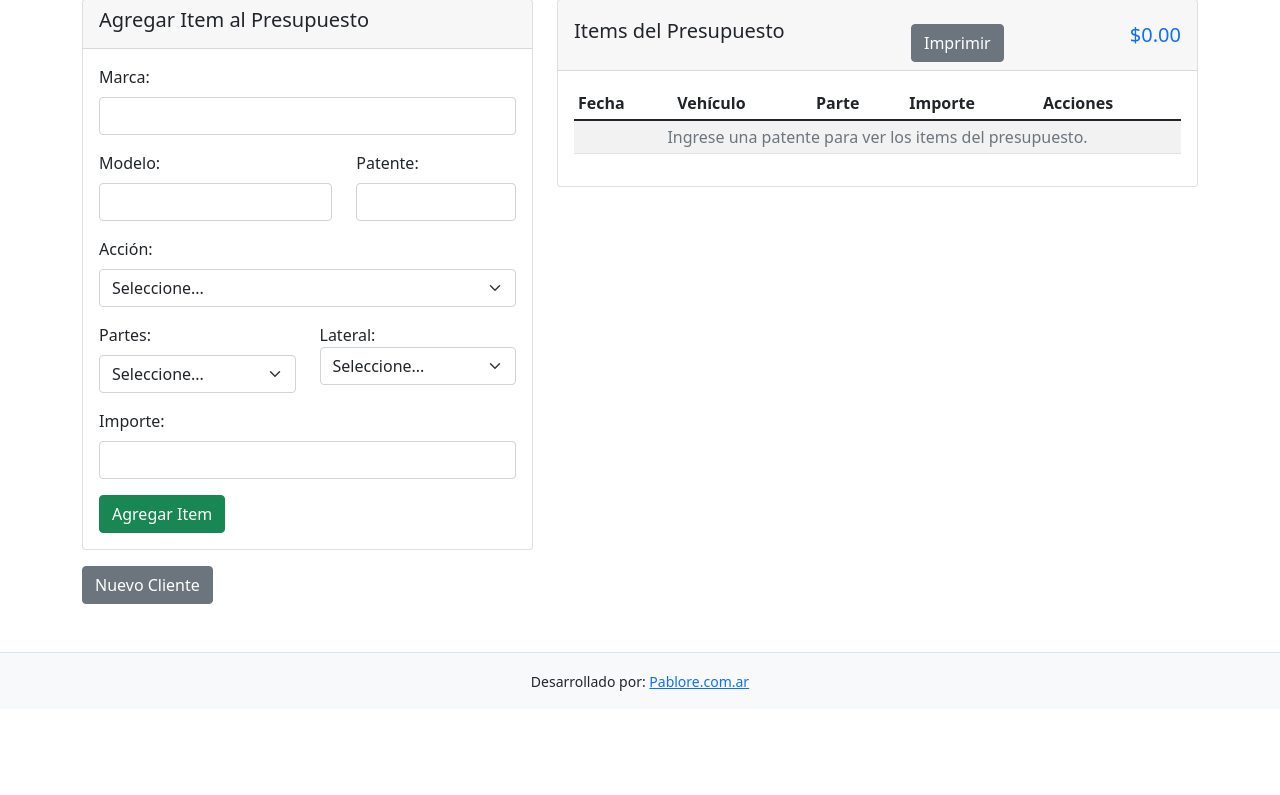
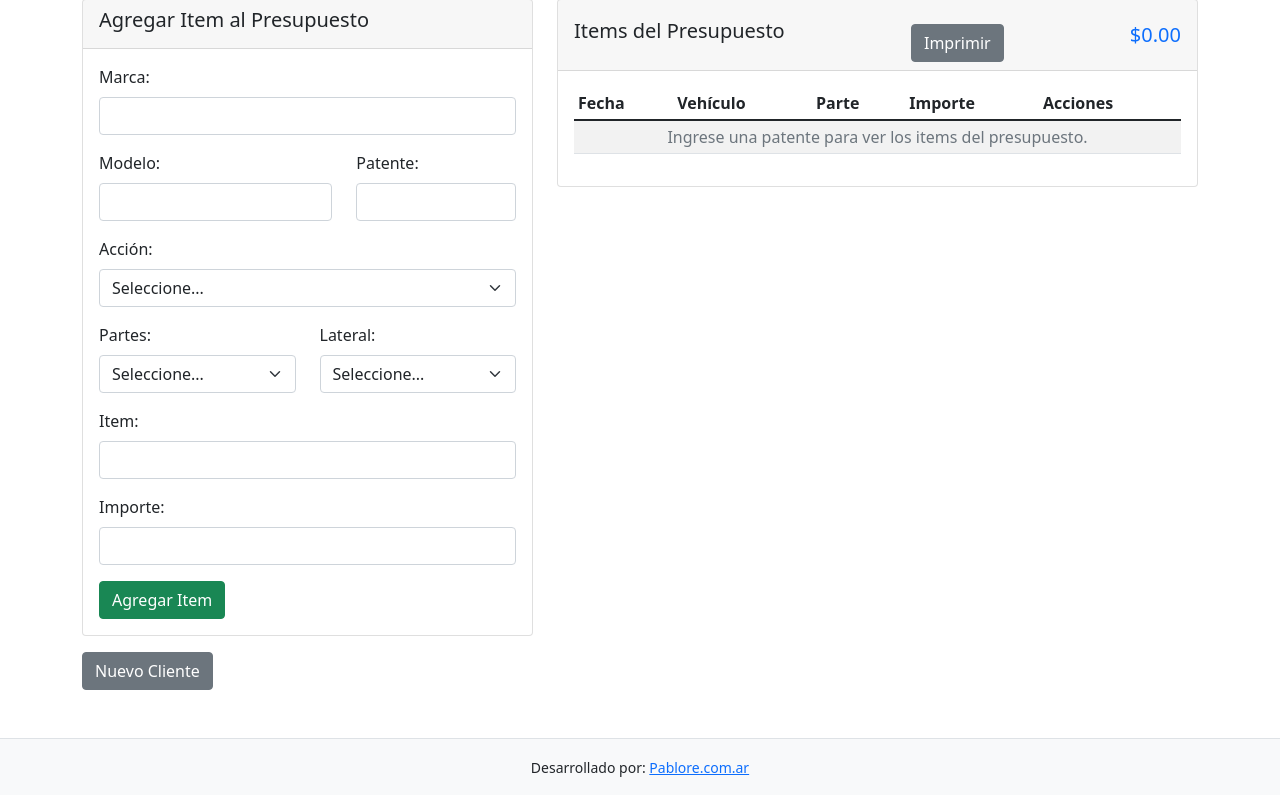
Before and after one commit to pablogre/cira, a Flask app: template templates/presupuesto.html in a window 1280 px wide. Shown: the part 343-1138 px from the top of the page. Before the commit the page ends 1034 px from the top, so only its background shows below. Run offline with Flask 3, Linux system fonts and the light colour scheme; the template is opened without the code that fills it, so the values that code supplies are empty; some libraries are stand-ins or nearby versions.

Commit message:
final con todos los cambios solicitados

```diff
--- a/app.py
+++ b/app.py
@@ -450,7 +450,11 @@ def agregar_item():
         if not datos:
             return jsonify({'success': False, 'error': 'No se recibieron datos JSON'}), 400
 
-        campos_requeridos = ['id_cli', 'marca', 'modelo', 'patente', 'accion', 'partes', 'importe']
+        # Si item no está vacío, reemplaza el valor de partes
+        if datos.get('item'):
+            datos['partes'] = datos['item']
+
+        campos_requeridos = ['id_cli', 'marca', 'modelo', 'patente', 'accion', 'partes']
         for campo in campos_requeridos:
             if not datos.get(campo):
                 return jsonify({'success': False, 'error': f'Campo {campo} es requerido'}), 400
--- a/templates/index.html
+++ b/templates/index.html
@@ -59,7 +59,7 @@
 
                     <div class="mb-3">
                         <label for="email" class="form-label">Email:</label>
-                        <input type="email" class="form-control" id="email" name="email" required>
+                        <input type="email" class="form-control" id="email" name="email">
                     </div>
 
                     <button type="submit" class="btn btn-primary">Continuar al Presupuesto</button>
--- a/templates/presupuesto.html
+++ b/templates/presupuesto.html
@@ -56,17 +56,18 @@
                         <label for="accion" class="form-label">Acción:</label>
                         <select class="form-select" name="accion" id="accion" required>
                             <option value="">Seleccione...</option>
-                            <option value="Desarrollar">Desarrollar</option>
-                            <option value="Desarrollar y Pintar">Desarrollar y Pintar</option>
+                            <option value="Desarrollar">Desabollar</option>
+                            <option value="Desarrollar y Pintar">Desabollar y Pintar</option>
                             <option value="Cambiar">Cambiar</option>
                             <option value="Cambiar y Pintar">Cambiar y Pintar</option>
+                            <option value="Reparar y Pintar">Reparar y Pintar</option>
                             <option value="Pintar">Pintar</option>
                         </select>
                     </div>
                     <div class="row">
                         <div class="col-md-6 mb-3">
                             <label for="partes" class="form-label">Partes:</label>
-                            <select class="form-select" name="partes" id="partes" required>
+                            <select class="form-select" name="partes" id="partes">
                                 <option value="">Seleccione...</option>
                                 <option value="Baúl / Tapa de baúl">Baúl / Tapa de baúl</option>
                                 <option value="Burlete Puerta delantera">Burlete Puerta delantera</option>
@@ -114,8 +115,7 @@
                                 <option value="Zócalo">Zócalo</option>
                             </select>
                         </div>
-
-                        <div class="col-md-6 mb-3>
+                        <div class="col-md-6 mb-3">
                             <label for="lateral" class="form-label">Lateral:</label>
                             <select class="form-select" name="lateral" id="lateral">
                                 <option value="">Seleccione...</option>
@@ -125,8 +125,12 @@
                         </div>
                     </div>
                     <div class="mb-3">
+                        <label for="marca" class="form-label">Item:</label>
+                        <input type="text" class="form-control uppercase" name="item" id="item">
+                    </div>
+                    <div class="mb-3">
                         <label for="importe" class="form-label">Importe:</label>
-                        <input type="number" class="form-control" name="importe" id="importe" step="1000" min="0" required>
+                        <input type="number" class="form-control" name="importe" id="importe" step="1000" min="0">
                     </div>
 
                     <button type="submit" class="btn btn-success">Agregar Item</button>
@@ -331,7 +335,11 @@ function manejarEnvioFormulario(event) {
 
     const form = event.target;
     const formData = new FormData(form);
-    const requiredFields = ['marca', 'modelo', 'patente', 'accion', 'partes', 'importe'];
+
+    const partes = document.getElementById("partes").value.trim();
+    const item = document.getElementById("item").value.trim();
+
+    const requiredFields = ['marca', 'modelo', 'patente', 'accion'];
 
     for (let field of requiredFields) {
         if (!formData.get(field) || formData.get(field).trim() === '') {
@@ -345,7 +353,23 @@ function manejarEnvioFormulario(event) {
         }
     }
 
-    const importe = parseFloat(formData.get('importe'));
+
+    if (partes === "" && item === "") {
+        Swal.fire({
+            icon: 'warning',
+            title: 'Campo requerido',
+            text: 'Debe completar una parte o escribir un ítem',
+            confirmButtonColor: '#ffc107'
+        });
+        return;
+    }
+
+    let importe = document.getElementById("importe").value.trim();
+    if (importe === "") {
+        importe = "0";
+    }
+    /* SACO LA VALIDACION DEL IMPORTE >= 0  */
+    /* const importe = parseFloat(formData.get('importe'));
     if (isNaN(importe) || importe <= 0) {
         Swal.fire({
             icon: 'warning',
@@ -354,7 +378,7 @@ function manejarEnvioFormulario(event) {
             confirmButtonColor: '#ffc107'
         });
         return;
-    }
+    } */
 
     Swal.fire({
         title: 'Agregando item...',
@@ -374,9 +398,10 @@ function manejarEnvioFormulario(event) {
             modelo: document.getElementById("modelo").value,
             patente: document.getElementById("patente").value,
             accion: document.getElementById("accion").value,
-            partes: document.getElementById("partes").value,
+            partes: partes,
+            item: item,
             lateral: document.getElementById("lateral").value,
-            importe: document.getElementById("importe").value
+            importe: importe
         })
     })
     .then(response => response.json())
@@ -396,6 +421,7 @@ function manejarEnvioFormulario(event) {
             document.getElementById("partes").value = "";
             document.getElementById("lateral").value = "";
             document.getElementById("importe").value = "";
+            document.getElementById("item").value = "";
 
             document.getElementById("marca").value = marca;
             document.getElementById("modelo").value = modelo;
```
